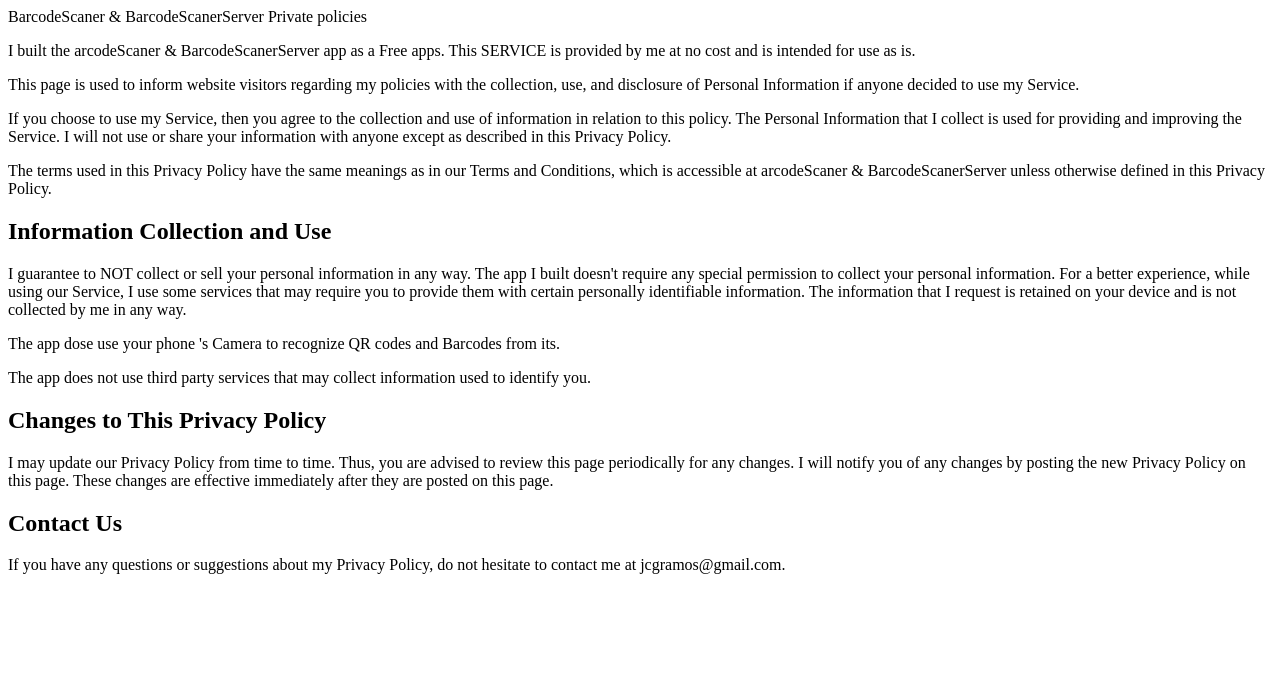
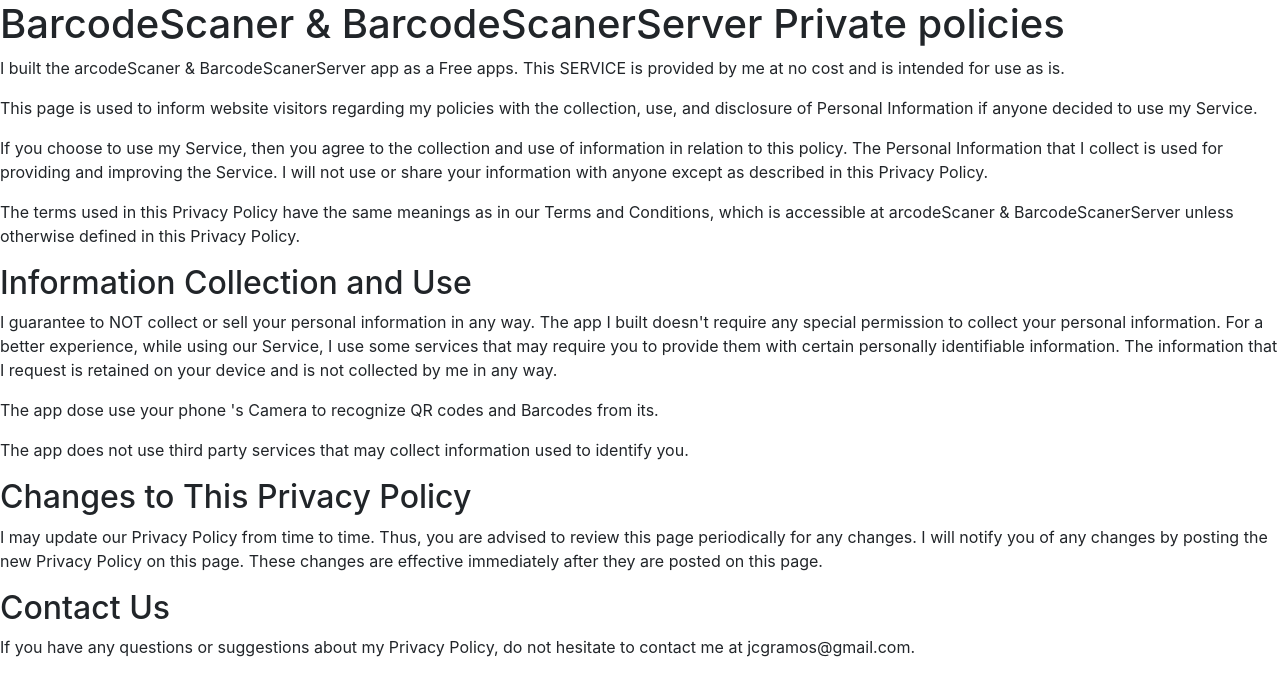
Before and after one commit to jcgramos/jcgramos.github.io, a plain HTML site: page BarcodeKeyboardPrivacidad.html in a window 1280 px wide. Drawn offline with nearby package versions, Linux system fonts and the light colour scheme.

Commit message:
Update BarcodeKeyboardPrivacidad.html

```diff
--- a/BarcodeKeyboardPrivacidad.html
+++ b/BarcodeKeyboardPrivacidad.html
@@ -1,5 +1,9 @@
 <html>
-<ht>BarcodeScaner & BarcodeScanerServer Private policies</h1>
+	<head>
+	<link rel="stylesheet" href="https://stackpath.bootstrapcdn.com/bootstrap/5.0.0-alpha2/css/bootstrap.min.css">
+	</head>
+	<body>
+		<h1>BarcodeScaner & BarcodeScanerServer Private policies</h1>
 
 		<p>I built the arcodeScaner & BarcodeScanerServer app as a Free apps. This SERVICE is provided by me at no cost and is intended for use as is.</p>
 
@@ -22,4 +26,5 @@
 
 		<h2>Contact Us</h2>
 		<p>If you have any questions or suggestions about my Privacy Policy, do not hesitate to contact me at jcgramos@gmail.com.</p>
+	</body>
 	<html>
```
Lines whose indentation alone changed are shown as unchanged.
